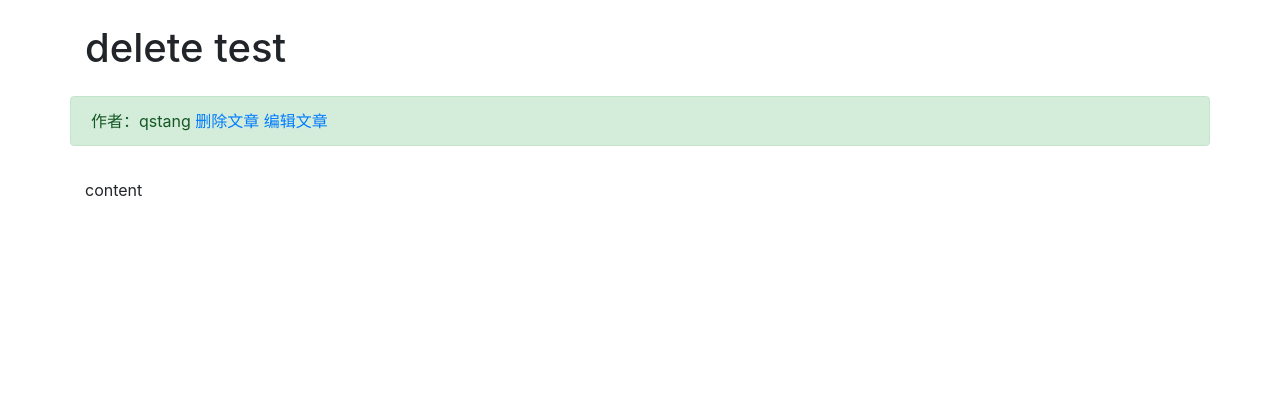
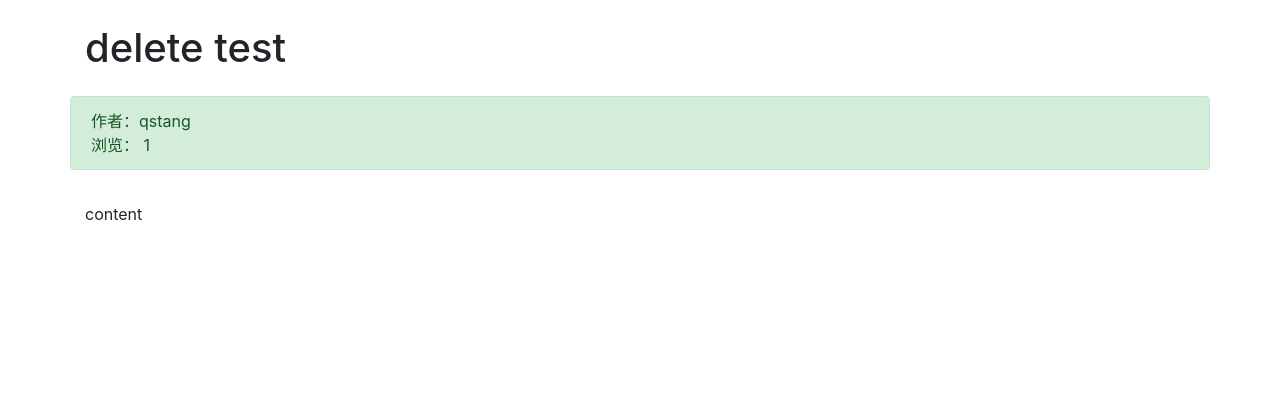
Before and after one commit to CheeseT-7/django_project, a Django app: page /article/article-detail/20/ in a window 1280 px wide. Shown: the part 56-475 px from the top of the page. Run offline with Django 3.2, Linux system fonts and the light colour scheme; data comes from the database, SQL or seed files in the repository; both versions use the stored data as it was after the commit; some libraries are stand-ins or nearby versions.

Commit message:
支持文章浏览量显示功能

```diff
--- a/my_blog/article/models.py
+++ b/my_blog/article/models.py
@@ -24,6 +24,9 @@ class ArticlePost(models.Model):
     # 文章更新时间，auto_now=True参数指定每次数据更新时自动写入当前时间
     updated = models.DateTimeField(auto_now=True)
 
+    # 访问量
+    total_views = models.PositiveIntegerField(default=0)
+
     # 内部类Meta用于给model定义元数据
     class Meta:
         # ordering指定模型返回的数据的排列顺序
--- a/my_blog/article/urls.py
+++ b/my_blog/article/urls.py
@@ -24,9 +24,9 @@ urlpatterns = [
     # 写文章
     path('article-create/', views.article_create, name='article_create'),
     # 删除文章
-    path('article-delete/<int:id>', views.article_delete, name='article_delete'),
+    path('article-delete/<int:id>/', views.article_delete, name='article_delete'),
     # 安全删除文章
-    path('article-safe-delete/<int:id>', views.article_safe_delete, name='article_safe_delete'),
+    path('article-safe-delete/<int:id>/', views.article_safe_delete, name='article_safe_delete'),
     # 更新文章
-    path('article-update/<int:id>', views.article_update, name='article_update'),
+    path('article-update/<int:id>/', views.article_update, name='article_update'),
 ]
--- a/my_blog/article/views.py
+++ b/my_blog/article/views.py
@@ -10,6 +10,8 @@ from .forms import ArticlePostForm
 from django.contrib.auth.models import User
 # 引入分页模块
 from django.core.paginator import Paginator
+# 引入登录确认模块
+from django.contrib.auth.decorators import login_required
 
 # 引入markdown模块
 import markdown
@@ -39,6 +41,10 @@ def article_list(request):
 def article_detail(request, id):
     # 取出相应的文章
     article = ArticlePost.objects.get(id=id)
+
+    # 浏览量+1
+    article.total_views += 1
+    article.save(update_fields=['total_views'])
 
     # 将markdown语法渲染成html样式
     article.body = markdown.markdown(article.body,
@@ -107,6 +113,7 @@ def article_safe_delete(request, id):
 
 
 # 更新文章
+@login_required(login_url='/userprofile/login')
 def article_update(request, id):
     """
     更新文章的视图函数
@@ -118,6 +125,11 @@ def article_update(request, id):
     """
     # 获取需要修改的具体文章对象
     article = ArticlePost.objects.get(id=id)
+
+    # 过滤非作者的用户
+    if request.user != article.author:
+        return HttpResponse('抱歉，你无权修改这篇文章。')
+
     # 判断用户是否为POST提交表单数据
     if request.method == 'POST':
         # 将提交的数据复制到表单实例中
--- a/my_blog/templates/article/detail.html
+++ b/my_blog/templates/article/detail.html
@@ -15,10 +15,18 @@
     <div class="row">
         <!-- 标题及作者 -->
         <h1 class="col-12 mt-4 mb-4">{{ article.title }}</h1>
-        <div class="col-12 alert alert-success">作者：{{ article.author }}
-            <!-- <a href="#" onclick="confirm_delete()">删除文章</a> -->
-            <a href="#" onclick="confirm_safe_delete()">删除文章</a>
-            <a href="{% url 'article:article_update' article.id %}">编辑文章</a>
+        <div class="col-12 alert alert-success">
+            <div>
+                作者：{{ article.author }}
+                {% if user == article.author %}
+                    <!-- <a href="#" onclick="confirm_delete()">删除文章</a> -->
+                    <a href="#" onclick="confirm_safe_delete()">删除文章</a>
+                    <a href="{% url 'article:article_update' article.id %}">编辑文章</a>
+                {% endif %}
+            </div>
+            <div>
+                浏览： {{ article.total_views }}
+            </div>
             <!-- 新增加一个隐藏表单 -->
             <form
                 style="display:none;"
--- a/my_blog/templates/article/list.html
+++ b/my_blog/templates/article/list.html
@@ -28,6 +28,12 @@
                 <!-- 注脚 -->
                 <div class="card-footer">
                     <a href="{% url 'article:article_detail' article.id %}" class="btn btn-primary">阅读本文</a>
+                    <!-- 显示浏览量 -->
+                    <span>
+                        <small class="col align-self-end" style="color: gray;">
+                            浏览： {{ article.total_views }}
+                        </small>
+                    </span>
                 </div>
             </div>
         </div>
```
Also changed, not shown: my_blog/article/migrations/0003_articlepost_total_views.py (added), my_blog/db.sqlite3.
